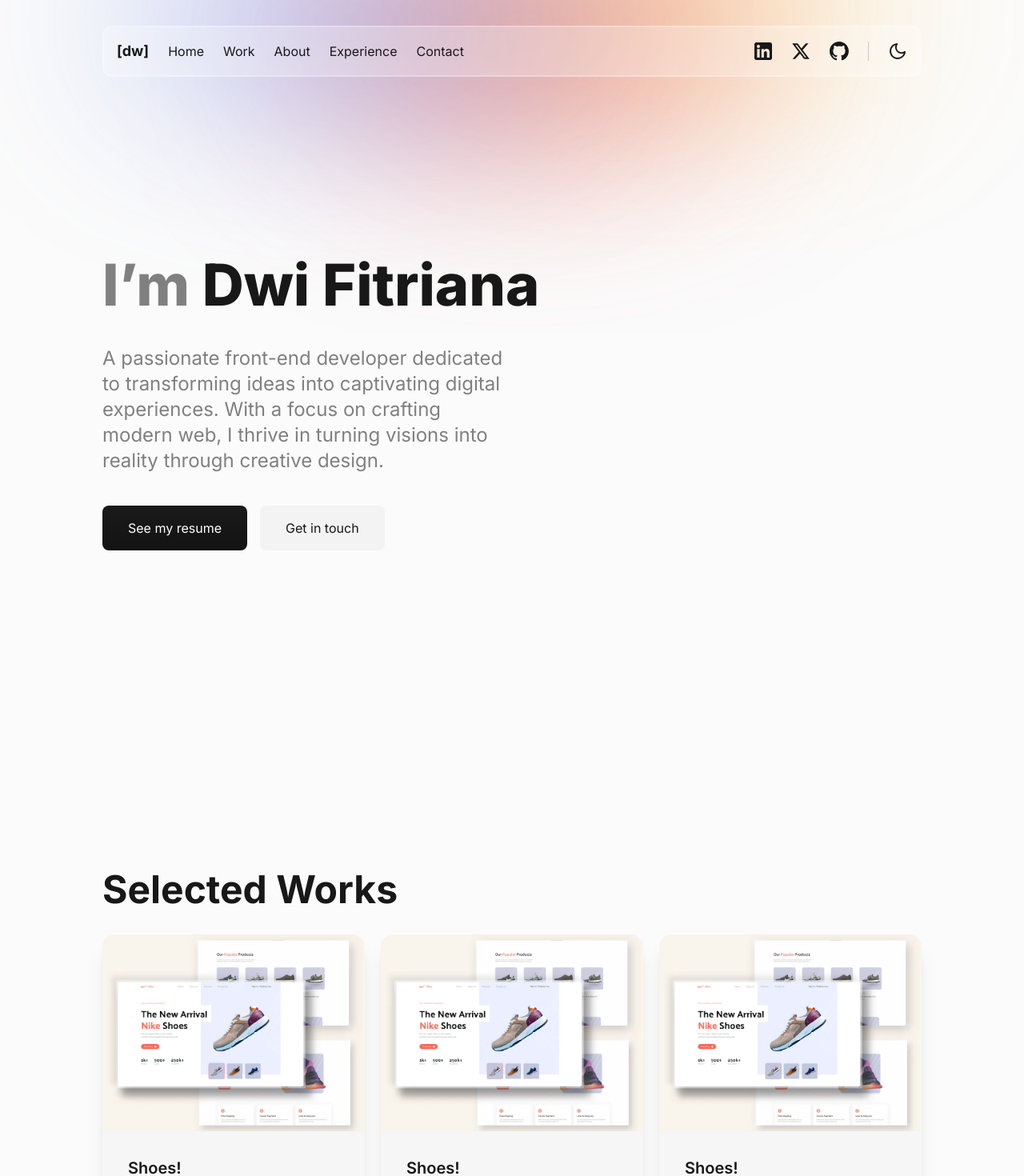
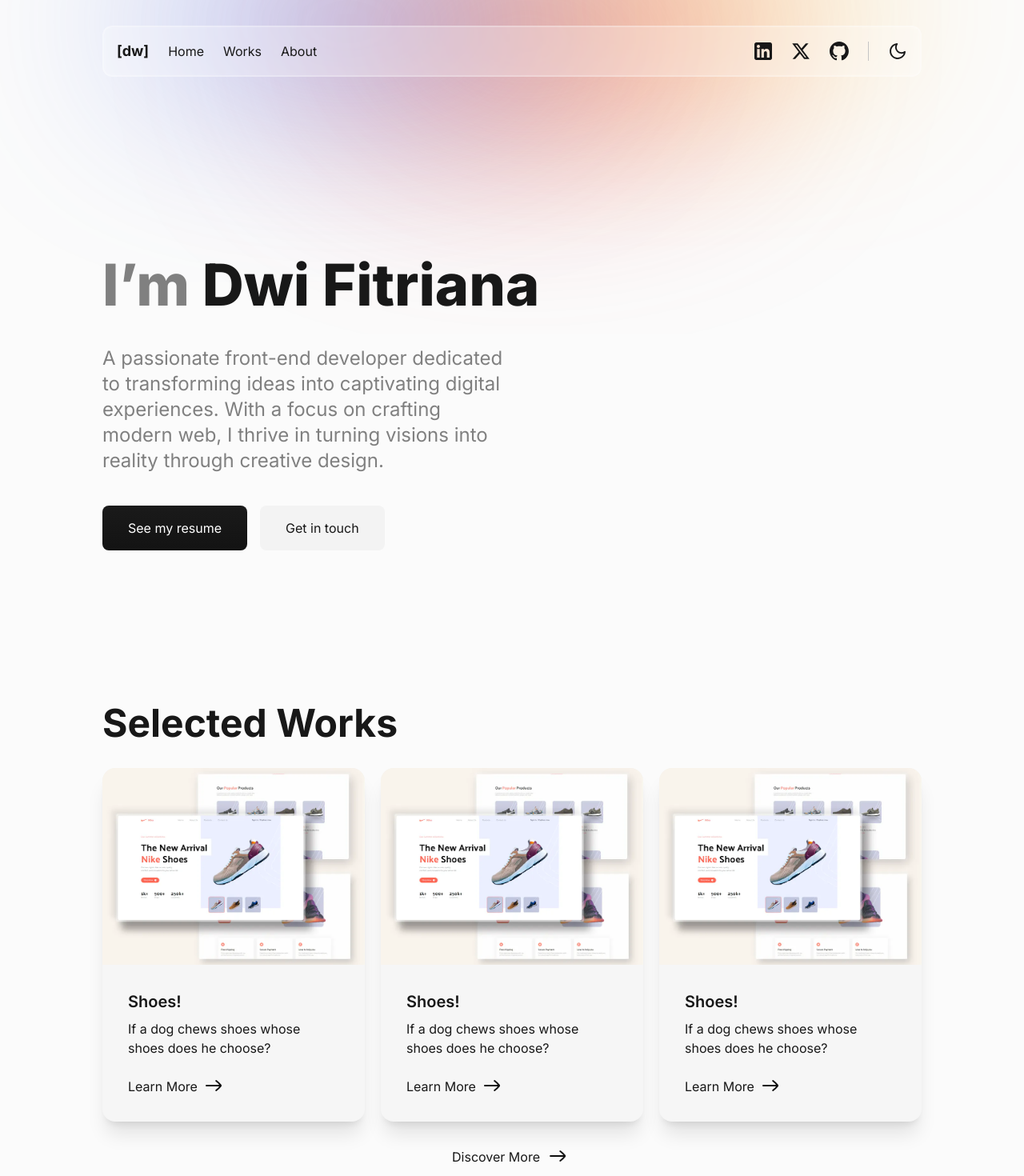
Before and after one commit to dwirizkyfitriana/portfolio, a Next.js app: page / in a window 1280 px wide. Shown: the top 1470 px of the page at 80% size. Built offline with nearby package versions, Linux system fonts and the light colour scheme.

Commit message:
feat(navbar): update navbar item

```diff
--- a/components/atoms/NavbarMobileItem.tsx
+++ b/components/atoms/NavbarMobileItem.tsx
@@ -1,8 +1,13 @@
+'use client'
+
 import NavbarItem from './NavbarItem'
+import { usePathname } from 'next/navigation'
 
 const NavbarMobileItem = ({ children, href }: { children: React.ReactNode; href: string }) => {
+  const pathname = usePathname()
+
   return (
-    <div>
+    <div className={`${href === pathname ? 'active' : ''}`}>
       <NavbarItem href={href}>{children}</NavbarItem>
     </div>
   )
--- a/contstants/navigation.ts
+++ b/contstants/navigation.ts
@@ -15,25 +15,25 @@ export const navbarItems = [
     icon: HomeIcon
   },
   {
-    label: 'Work',
-    href: '/#work',
+    label: 'Works',
+    href: '/works',
     icon: BagIcon
   },
   {
     label: 'About',
-    href: '/#about',
+    href: '/about',
     icon: UserIcon
   },
-  {
-    label: 'Experience',
-    href: '/#experience',
-    icon: StackIcon
-  },
-  {
-    label: 'Contact',
-    href: '/#contact',
-    icon: EnvelopeIcon
-  }
+  // {
+  //   label: 'Experience',
+  //   href: '/#experience',
+  //   icon: StackIcon
+  // },
+  // {
+  //   label: 'Contact',
+  //   href: '/#contact',
+  //   icon: EnvelopeIcon
+  // }
 ]
 
 export const navbarCtaItems = [
--- a/style/globals.css
+++ b/style/globals.css
@@ -95,7 +95,7 @@ body {
 }
 
 .selected-work {
-  @apply flex mt-44 md:mt-96 flex-col items-start w-full gap-4 md:gap-8;
+  @apply flex mt-44 flex-col items-start w-full gap-4 md:gap-8;
 }
 
 .card-img {
```
